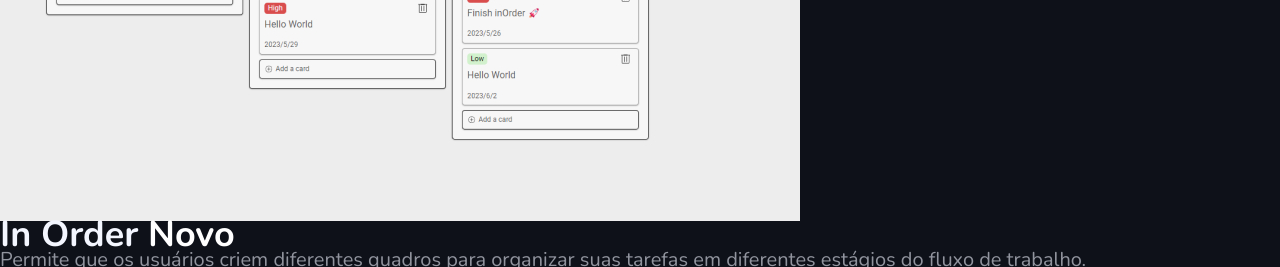
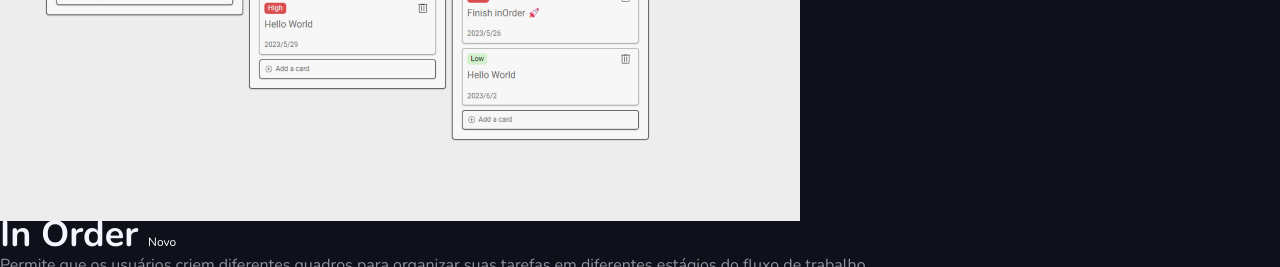
Before and after one commit to adriel-mp3/portifolio, a plain HTML site: page index.html in a window 1280 px wide. Shown: the part 1418-1685 px from the top of the page. Drawn offline with nearby package versions, Linux system fonts and the light colour scheme.

Commit message:
:lipstick: feat(css/utility): add new font style

```diff
--- a/css/utility/fonts.css
+++ b/css/utility/fonts.css
@@ -27,5 +27,9 @@
 }
 
 .font-s4 {
-  font: 400 1.25rem/1.5rem 'Nunito', sans-serif;
+  font: 400 1rem/1.5rem 'Nunito', sans-serif;
 }
+
+.font-s5 {
+  font: 400 .75rem/1.3rem 'Nunito', sans-serif;
+}
```
